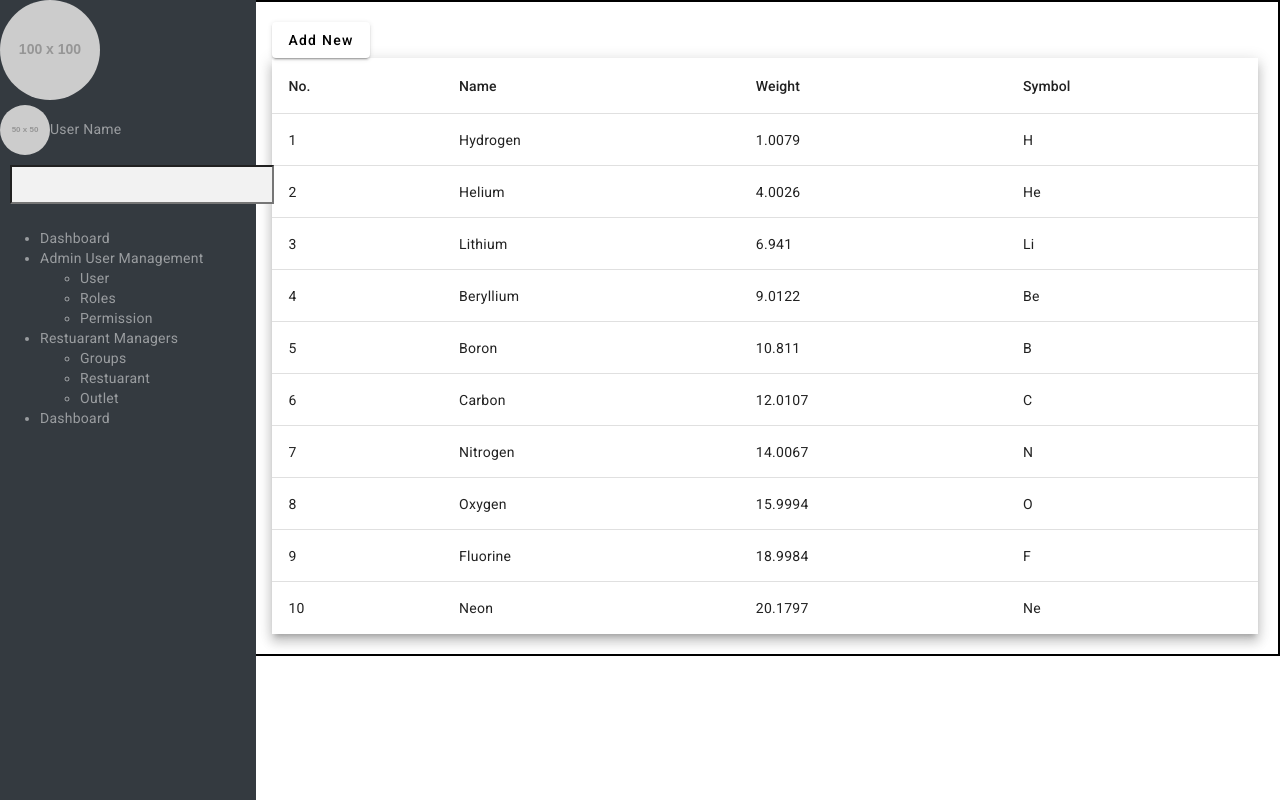
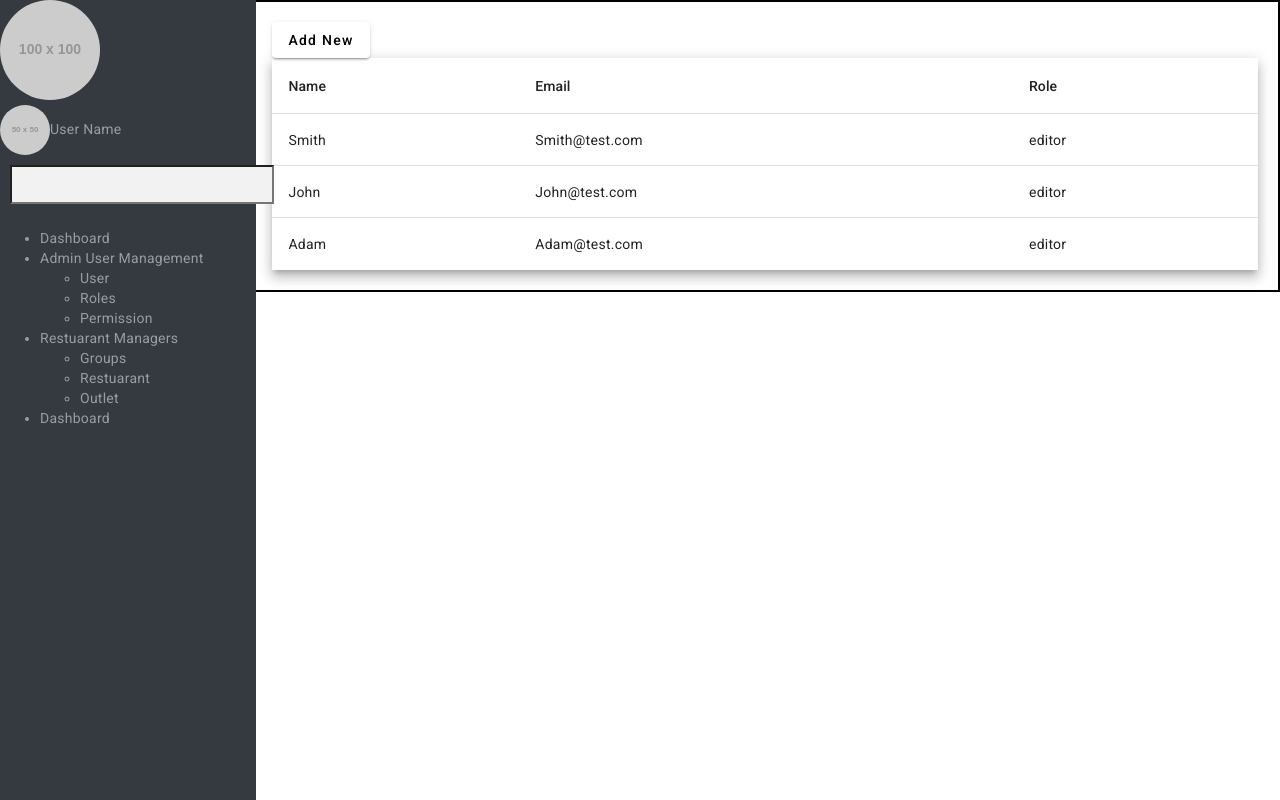
Before and after one commit to ahkeno/admin-portal, an Angular app: page /user/new in a window 1280 px wide. Built offline with nearby package versions, Linux system fonts and the light colour scheme.

Commit message:
add new user with mock service:

```diff
--- a/src/app/components/user/create-new-user/create-new-user.component.html
+++ b/src/app/components/user/create-new-user/create-new-user.component.html
@@ -6,23 +6,37 @@
     </ul>
   </div>
   <form [formGroup]="userPofileForm" (ngSubmit)="addNewUser(userPofileForm)">
+    <div class="two-column-equal-layout">
       <div>
-      <label>
-        Name:
-        <input formControlName="name" placeholder="Your name">
-      </label>
+        <div>
+          <mat-form-field class="example-full-width">
+            <mat-label>Name</mat-label>
+            <input matInput formControlName="name" placeholder="Your name">
+          </mat-form-field>
         </div>
         <div>
-      <label>
-        Email:
-        <input formControlName="email" type="email" placeholder="Your email">
-      </label>
+          <!-- TO DO : check email validation -->
+        <mat-form-field class="example-full-width">
+          <mat-label>Email</mat-label>
+          <input matInput formControlName="email" type="email"placeholder="Your name">
+        </mat-form-field>
+        </div>
       </div>
       <div>
-      <label>
-        Password:
-        <input formControlName="password" type="password" placeholder="Your message">
-      </label>
+        <div>
+          <mat-form-field class="example-full-width">
+            <mat-label>Password</mat-label>
+            <input matInput formControlName="password" type="password" >
+          </mat-form-field>
+        </div>
+        <div>
+          <!-- TO DO : role come from role data as drop down -->
+        <mat-form-field class="example-full-width">
+          <mat-label>Role</mat-label>
+          <input matInput formControlName="role" type="text" >
+        </mat-form-field>
+        </div>
+      </div>
     </div>
    <button type="submit"mat-raised-button color="primary" >Add </button>
   </form>
--- a/src/app/components/user/create-new-user/create-new-user.component.ts
+++ b/src/app/components/user/create-new-user/create-new-user.component.ts
@@ -2,8 +2,6 @@ import { Component, Output,EventEmitter } from '@angular/core';
 import { UserService } from 'src/app/share/services/user.service';
 import { FormBuilder } from '@angular/forms';
 import { FormGroup, FormControl } from '@angular/forms';
-import { MatFormFieldModule } from "@angular/material/form-field";
-
 
 @Component({
   selector: 'app-create-new-user',
@@ -21,15 +19,15 @@ export class CreateNewUserComponent {
   ){}
   ngOnInit() {
     this.userPofileForm = new FormGroup({
-      name: new FormControl('Sammy'),
+      name: new FormControl(''),
       email: new FormControl(''),
-      password: new FormControl('')
+      password: new FormControl(''),
+      role: new FormControl('')
     });
   }
   addNewUser(form: FormGroup) {
-    debugger;
     this.service.addUser(form.value);
-    //window.alert('Your product has been added to the cart!');
+    this.onBack.emit();
   }
   onClickBackUser(){
     this.onBack.emit();
--- a/src/app/components/user/user-list/user-list.component.html
+++ b/src/app/components/user/user-list/user-list.component.html
@@ -3,12 +3,8 @@
       Add New
     </button>
   </div>
+
   <table mat-table [dataSource]="dataSource" class="mat-elevation-z8 demo-table">
-    <!-- Position Column -->
-    <ng-container matColumnDef="position">
-      <th mat-header-cell *matHeaderCellDef>No.</th>
-      <td mat-cell *matCellDef="let element">{{element.position}}</td>
-    </ng-container>
 
     <!-- Name Column -->
     <ng-container matColumnDef="name">
@@ -17,15 +13,15 @@
     </ng-container>
 
     <!-- Weight Column -->
-    <ng-container matColumnDef="weight">
-      <th mat-header-cell *matHeaderCellDef>Weight</th>
-      <td mat-cell *matCellDef="let element">{{element.weight}}</td>
+    <ng-container matColumnDef="email">
+      <th mat-header-cell *matHeaderCellDef>Email</th>
+      <td mat-cell *matCellDef="let element">{{element.email}}</td>
     </ng-container>
 
     <!-- Symbol Column -->
-    <ng-container matColumnDef="symbol">
-      <th mat-header-cell *matHeaderCellDef>Symbol</th>
-      <td mat-cell *matCellDef="let element">{{element.symbol}}</td>
+    <ng-container matColumnDef="role">
+      <th mat-header-cell *matHeaderCellDef>Role</th>
+      <td mat-cell *matCellDef="let element">{{element.role}}</td>
     </ng-container>
 
     <tr mat-header-row *matHeaderRowDef="displayedColumns"></tr>
--- a/src/app/components/user/user-list/user-list.component.ts
+++ b/src/app/components/user/user-list/user-list.component.ts
@@ -1,24 +1,9 @@
 import { Component,ViewChild,Output, EventEmitter } from '@angular/core';
 import {MatTable, MatTableModule} from '@angular/material/table';
 import { UserService } from 'src/app/share/services/user.service';
-export interface PeriodicElement {
-  name: string;
-  position: number;
-  weight: number;
-  symbol: string;
-}
-const ELEMENT_DATA: PeriodicElement[] = [
-  {position: 1, name: 'Hydrogen', weight: 1.0079, symbol: 'H'},
-  {position: 2, name: 'Helium', weight: 4.0026, symbol: 'He'},
-  {position: 3, name: 'Lithium', weight: 6.941, symbol: 'Li'},
-  {position: 4, name: 'Beryllium', weight: 9.0122, symbol: 'Be'},
-  {position: 5, name: 'Boron', weight: 10.811, symbol: 'B'},
-  {position: 6, name: 'Carbon', weight: 12.0107, symbol: 'C'},
-  {position: 7, name: 'Nitrogen', weight: 14.0067, symbol: 'N'},
-  {position: 8, name: 'Oxygen', weight: 15.9994, symbol: 'O'},
-  {position: 9, name: 'Fluorine', weight: 18.9984, symbol: 'F'},
-  {position: 10, name: 'Neon', weight: 20.1797, symbol: 'Ne'},
-];
+import { User } from 'src/app/share/modeles/user';
+
+
 @Component({
   selector: 'app-user-list',
   templateUrl: './user-list.component.html',
@@ -27,24 +12,20 @@ const ELEMENT_DATA: PeriodicElement[] = [
 })
 
 export class UserListComponent {
-  displayedColumns: string[] = ['position', 'name', 'weight', 'symbol'];
-  dataSource = [...ELEMENT_DATA];
+  displayedColumns: string[] = [ 'name', 'email', 'role'];
+  dataSource = this.service.mock_data;
   users : any[];
-  @ViewChild(MatTable) table: MatTable<PeriodicElement>;
+  @ViewChild(MatTable) table: MatTable<User>;
   @Output() onCreate = new EventEmitter<string>();
-  constructor(private service: UserService){
+  constructor(public service: UserService){
 
   }
   ngOnInit() {
-    this.getUser();
+
   }
-  getUser(){
-   this.users = this.service.getUser();
-   console.log("this.user", this.users);
-  }
+
   addNewUser() {
     // Create New User
-    debugger;
     this.onCreate.emit();
   }
 
--- /dev/null
+++ b/src/app/share/modeles/user.ts
@@ -0,0 +1,5 @@
+export interface User {
+    name: string;
+    role: string;
+    email: string;
+  }
--- a/src/app/share/services/user.service.ts
+++ b/src/app/share/services/user.service.ts
@@ -1,18 +1,27 @@
 import { Injectable } from '@angular/core';
 import { HttpClient } from '@angular/common/http';
-import { User } from './user';
+import { User } from '../modeles/user';
+
+
 @Injectable({
     providedIn: 'root'
   })
 export class UserService {
     users: User[] = [];
+    mock_data: User[] = [
+        { name: 'Smith', email: "Smith@test.com", role:'editor'},
+        { name: 'John', email: "John@test.com", role:'editor'},
+        { name: 'Adam', email: "Adam@test.com", role:'editor'},
+      ];
+    addUser(user:any) {
+      const item: User = {
 
-    addUser(user:any) {
-        this.users.push(user);
+        name: user.name,
+        email: user.email,
+        role: user.role
+      }
+      this.mock_data.unshift(item);
         console.log("Add new user", this.users);
     }
 
-    getUser(){
-        return this.users;
-    }
  }
--- a/src/app/share/services/user.ts
+++ /dev/null
@@ -1,6 +0,0 @@
-export class User {
-    id: number;
-    name: string;
-    role: number;
-    permission: string;
-  }
--- a/src/app/styles/components/layout.scss
+++ b/src/app/styles/components/layout.scss
@@ -8,3 +8,8 @@
         padding: 20px;
     }
 }
+//
+.two-column-equal-layout{
+    display: flex;
+    justify-content: space-around;
+}
```
Lines whose indentation alone changed are shown as unchanged.
